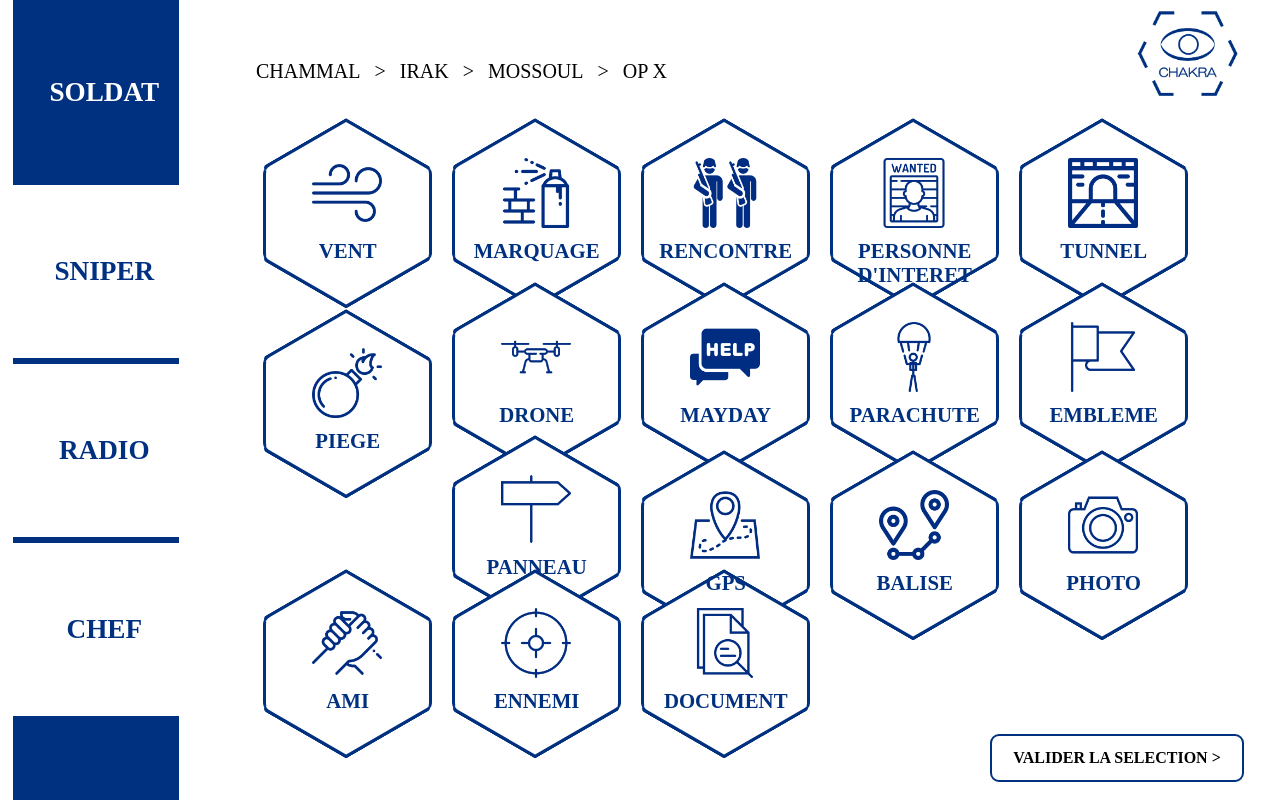
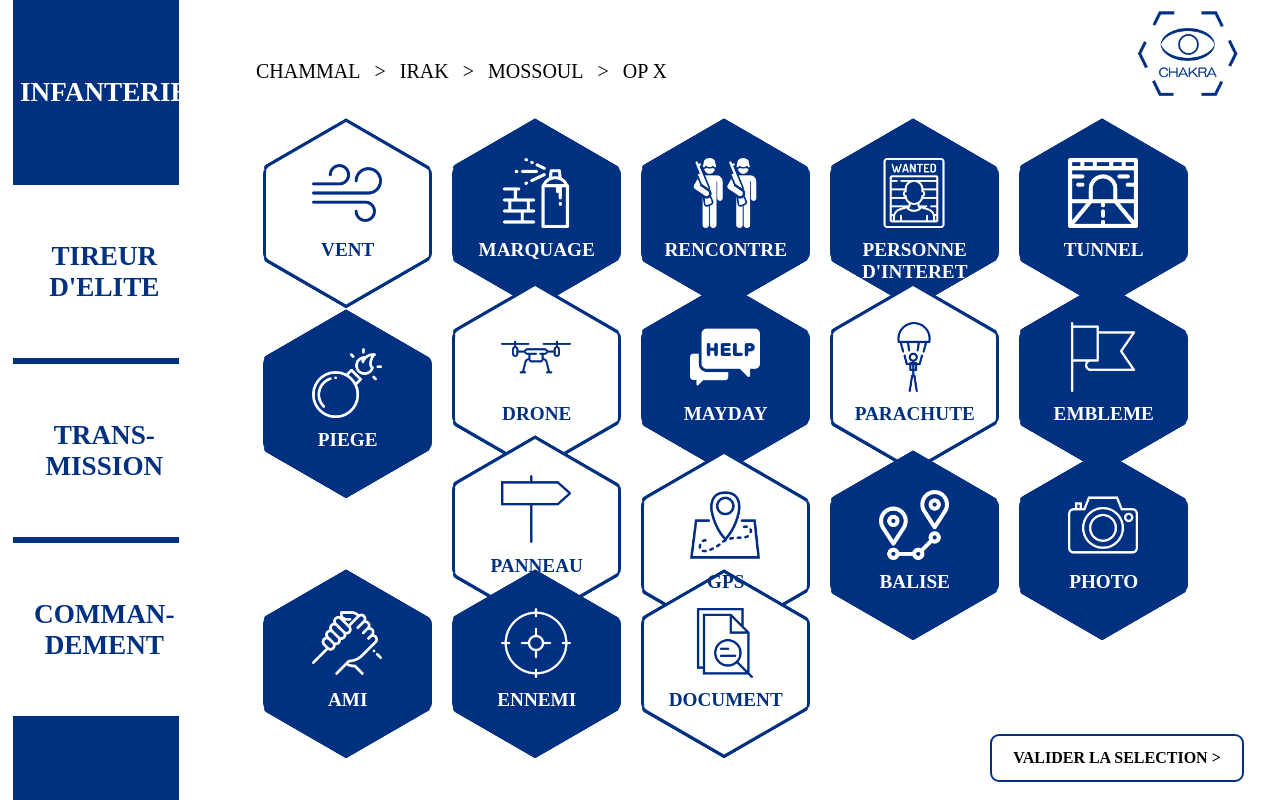
Before and after one commit to proust96/Chakra, a plain HTML site: page index.html in a window 1280 px wide. Shown: the top 800 px of the page. Drawn offline with nearby package versions, Linux system fonts and the light colour scheme; a web font is replaced by a local one.

Commit message:
index fini ?

```diff
--- a/index.html
+++ b/index.html
@@ -26,10 +26,10 @@
     </div>
     <div class="menu_gauche">
         <ul>
-            <li class="sel">SOLDAT</li>
-            <li>SNIPER</li>
-            <li>RADIO</li>
-            <li>CHEF</li>
+            <li onclick="window.location.href = 'index.html';">INFANTERIE</li>
+            <li onclick="window.location.href = 'index.html?sniper=true';">TIREUR D'ELITE</li>
+            <li>TRANS-MISSION</li>
+            <li>COMMAN-DEMENT</li>
         </ul>
     </div>
     <div class="dashboard_hexagon">
--- a/script.js
+++ b/script.js
@@ -1,4 +1,21 @@
 $( document ).ready(function() {
+    let soldat=[1,2,3,4,5,7,9,12,13,14,15];
+    let sniper=[0,2,3,6,7,8,9,13,14,15];
+
+    if (getParameterByName("sniper")){
+        for (let index = 0; index < sniper.length; index++) {
+            $($('.hexagon')[sniper[index]]).addClass('selected');
+            $($('.hexagon')[sniper[index]]).children('.svg_icon').children("img").attr("src", $($('.hexagon')[sniper[index]]).children('.svg_icon').children("img").attr("src").replace("bleu.png", "blanc.png"));
+        }
+        $($("li")[1]).addClass("sel");
+    }else{
+        for (let index = 0; index < soldat.length; index++) {
+            $($('.hexagon')[soldat[index]]).addClass('selected');
+            $($('.hexagon')[soldat[index]]).children('.svg_icon').children("img").attr("src", $($('.hexagon')[soldat[index]]).children('.svg_icon').children("img").attr("src").replace("bleu.png", "blanc.png"));
+        }
+        $($("li")[0]).addClass("sel");
+    }
+
     $(".hexagon").click(function(){
         if ($(this).hasClass("selected")){
             $(this).children('.svg_icon').children("img").attr("src",$(this).children('.svg_icon').children("img").attr("src").replace("blanc.png", "bleu.png"));
@@ -17,3 +34,13 @@ $( document ).ready(function() {
         }
     });
 });
+
+function getParameterByName(name, url) {
+    if (!url) url = window.location.href;
+    name = name.replace(/[\[\]]/g, '\\$&');
+    var regex = new RegExp('[?&]' + name + '(=([^&#]*)|&|#|$)'),
+        results = regex.exec(url);
+    if (!results) return null;
+    if (!results[2]) return '';
+    return decodeURIComponent(results[2].replace(/\+/g, ' '));
+}
--- a/style.css
+++ b/style.css
@@ -65,7 +65,9 @@ html, body {
     flex-direction: column;
 }
 .menu_gauche li {
-    display: block;
+    display: flex !important;
+    flex-direction: column;
+    justify-content: center;
     height: 173px;
     background-color: white;
     margin: 6px auto;
@@ -73,7 +75,6 @@ html, body {
     color: #003181;
     font-weight: 700;
     font-size: 1.7em;
-    line-height: 173px;
     cursor: pointer;
 }
 .menu_gauche li.sel, .menu_gauche li.sel:hover {
@@ -129,7 +130,7 @@ html, body {
     z-index: 3;
     width: 163px;
     text-align: center;
-    font-size: 1.3em;
+    font-size: 1.2em;
     font-weight: 700;
     color: #003181;
     transition: all 0.4s ease;
```
